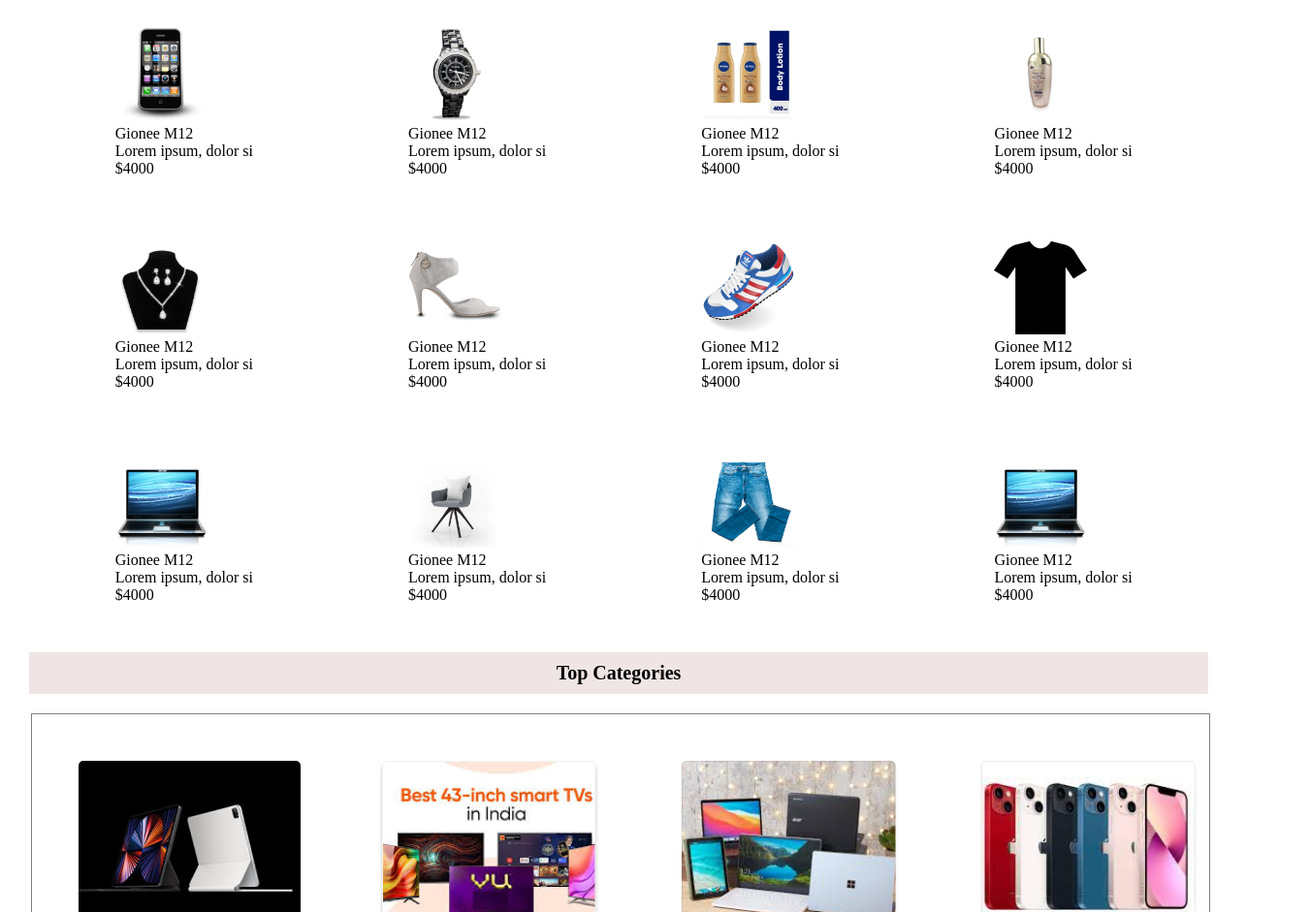
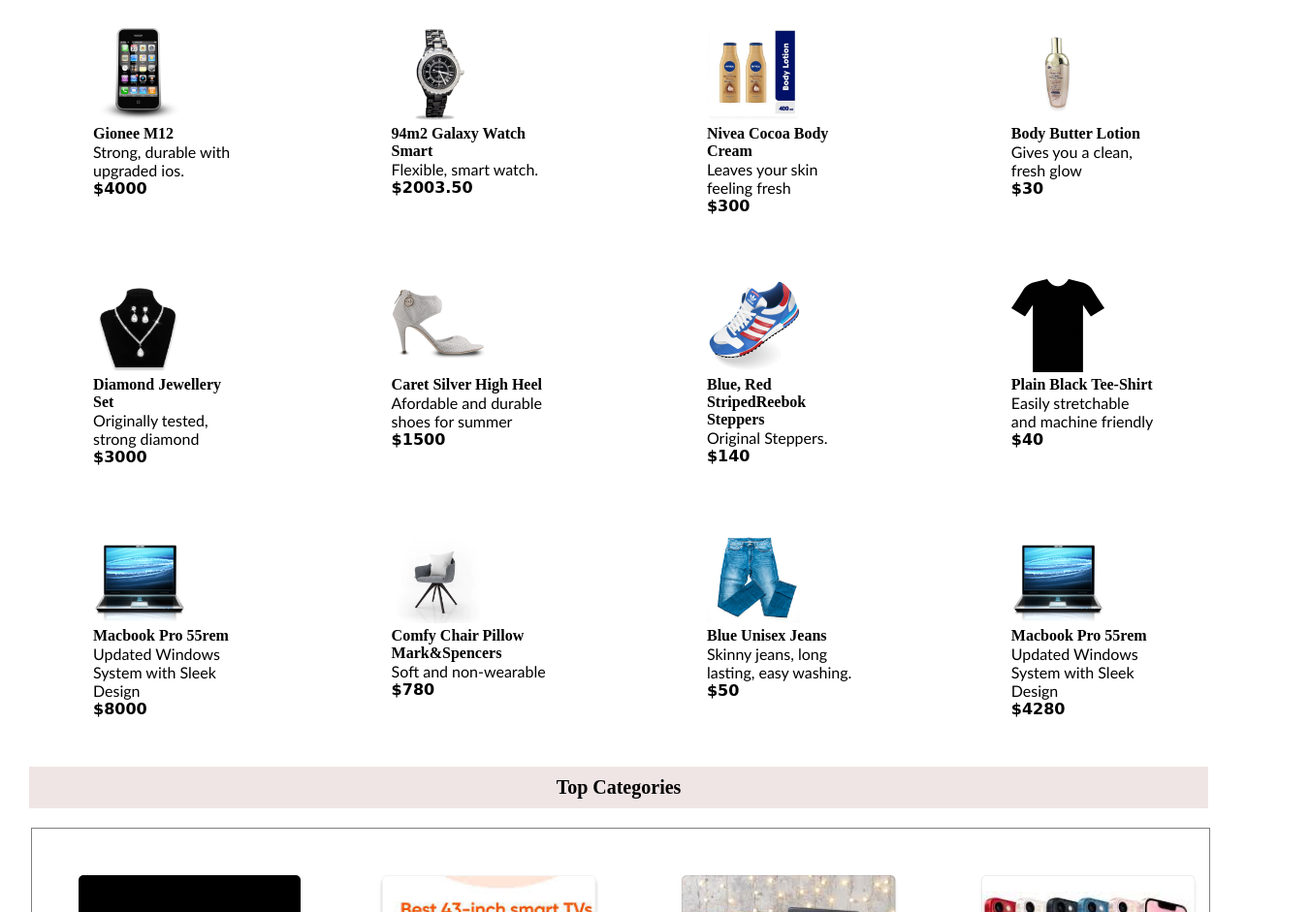
Before and after one commit to jessicakorubo/Online-Store-2, a plain HTML site: page index.html in a window 1280 px wide. Shown: the part 740-1681 px from the top of the page at 97% size, 1352 px wide, since content can reach past the window. Drawn offline with nearby package versions, Linux system fonts and the light colour scheme.

Commit message:
Updated the products names, descriptions and prices

```diff
--- a/index.html
+++ b/index.html
@@ -129,7 +129,7 @@
                 </div>
                 <div>
                     <div class="product-name">Gionee M12</div>
-                    <div class="product-properties">Lorem ipsum, dolor si</div>
+                    <div class="product-properties">Strong, durable with upgraded ios.</div>
                     <div class="product-price">$4000</div>
                     <div><img src="" alt=""></div>
                 </div>
@@ -139,9 +139,9 @@
                     <img src="images/WATCH-icon.png" alt="">
                 </div>
                 <div>
-                    <div class="product-name">Gionee M12</div>
-                    <div class="product-properties">Lorem ipsum, dolor si</div>
-                    <div class="product-price">$4000</div>
+                    <div class="product-name">94m2 Galaxy Watch Smart</div>
+                    <div class="product-properties">Flexible, smart watch.</div>
+                    <div class="product-price">$2003.50</div>
                     <div><img src="" alt=""></div>
                 </div>
             </div>
@@ -150,9 +150,9 @@
                     <img src="images/image 7cream.png" alt="">
                 </div>
                 <div>
-                    <div class="product-name">Gionee M12</div>
-                    <div class="product-properties">Lorem ipsum, dolor si</div>
-                    <div class="product-price">$4000</div>
+                    <div class="product-name">Nivea cocoa body cream</div>
+                    <div class="product-properties">Leaves your skin feeling fresh</div>
+                    <div class="product-price">$300</div>
                     <div><img src="" alt=""></div>
                 </div>
             </div>
@@ -161,9 +161,9 @@
                     <img src="images/image 8lotion.png" alt="">
                 </div>
                 <div>
-                    <div class="product-name">Gionee M12</div>
-                    <div class="product-properties">Lorem ipsum, dolor si</div>
-                    <div class="product-price">$4000</div>
+                    <div class="product-name">Body butter Lotion</div>
+                    <div class="product-properties">Gives you a clean, fresh glow</div>
+                    <div class="product-price">$30</div>
                     <div><img src="" alt=""></div>
                 </div>
             </div>
@@ -172,9 +172,9 @@
                     <img src="images/image 6.png" alt="">
                 </div>
                 <div>
-                    <div class="product-name">Gionee M12</div>
-                    <div class="product-properties">Lorem ipsum, dolor si</div>
-                    <div class="product-price">$4000</div>
+                    <div class="product-name">Diamond Jewellery set</div>
+                    <div class="product-properties">Originally tested, strong diamond</div>
+                    <div class="product-price">$3000</div>
                     <div><img src="" alt=""></div>
                 </div>
             </div>
@@ -183,9 +183,9 @@
                     <img src="images/Shoe.png" alt="">
                 </div>
                 <div>
-                    <div class="product-name">Gionee M12</div>
-                    <div class="product-properties">Lorem ipsum, dolor si</div>
-                    <div class="product-price">$4000</div>
+                    <div class="product-name">Caret Silver High Heel</div>
+                    <div class="product-properties">Afordable and durable shoes for summer</div>
+                    <div class="product-price">$1500</div>
                     <div><img src="" alt=""></div>
                 </div>
             </div>
@@ -194,9 +194,9 @@
                     <img src="images/sneakers2.png" alt="">
                 </div>
                 <div>
-                    <div class="product-name">Gionee M12</div>
-                    <div class="product-properties">Lorem ipsum, dolor si</div>
-                    <div class="product-price">$4000</div>
+                    <div class="product-name">Blue, red stripedReebok Steppers</div>
+                    <div class="product-properties">Original Steppers.</div>
+                    <div class="product-price">$140</div>
                     <div><img src="" alt=""></div>
                 </div>
             </div>
@@ -205,9 +205,9 @@
                     <img src="images/t-shirt.png" alt="">
                 </div>
                 <div>
-                    <div class="product-name">Gionee M12</div>
-                    <div class="product-properties">Lorem ipsum, dolor si</div>
-                    <div class="product-price">$4000</div>
+                    <div class="product-name">Plain Black Tee-Shirt</div>
+                    <div class="product-properties">Easily stretchable and machine friendly</div>
+                    <div class="product-price">$40</div>
                     <div><img src="" alt=""></div>
                 </div>
             </div>
@@ -216,9 +216,9 @@
                     <img src="images/laptop-icon.png" alt="">
                 </div>
                 <div>
-                    <div class="product-name">Gionee M12</div>
-                    <div class="product-properties">Lorem ipsum, dolor si</div>
-                    <div class="product-price">$4000</div>
+                    <div class="product-name">Macbook pro 55rem</div>
+                    <div class="product-properties">Updated Windows System with Sleek Design</div>
+                    <div class="product-price">$8000</div>
                     <div><img src="" alt=""></div>
                 </div>
             </div>
@@ -227,9 +227,9 @@
                     <img src="images/chair-pillow.jpg" alt="">
                 </div>
                 <div>
-                    <div class="product-name">Gionee M12</div>
-                    <div class="product-properties">Lorem ipsum, dolor si</div>
-                    <div class="product-price">$4000</div>
+                    <div class="product-name">Comfy chair pillow Mark&Spencers</div>
+                    <div class="product-properties">Soft and non-wearable</div>
+                    <div class="product-price">$780</div>
                     <div><img src="" alt=""></div>
                 </div>
             </div>
@@ -238,9 +238,9 @@
                     <img src="images/jeans.png" alt="">
                 </div>
                 <div>
-                    <div class="product-name">Gionee M12</div>
-                    <div class="product-properties">Lorem ipsum, dolor si</div>
-                    <div class="product-price">$4000</div>
+                    <div class="product-name">Blue unisex jeans</div>
+                    <div class="product-properties">Skinny jeans, long lasting, easy washing.</div>
+                    <div class="product-price">$50</div>
                     <div><img src="" alt=""></div>
                 </div>
             </div>
@@ -249,9 +249,9 @@
                     <img src="images/laptop-icon.png" alt="">
                 </div>
                 <div>
-                    <div class="product-name">Gionee M12</div>
-                    <div class="product-properties">Lorem ipsum, dolor si</div>
-                    <div class="product-price">$4000</div>
+                    <div class="product-name">Macbook pro 55rem</div>
+                    <div class="product-properties">Updated Windows System with Sleek Design</div>
+                    <div class="product-price">$4280</div>
                     <div><img src="" alt=""></div>
                 </div>
             </div>
--- a/styles.css
+++ b/styles.css
@@ -8,6 +8,19 @@ html {
 .categories:hover{
     transform: scale(1.1);
     transition: .9s ease transform;
+}
+.product-name {
+    /* color: red; */
+    font-weight: bold;
+    text-transform: capitalize;
+}
+.product-properties{
+    font-family: 'Trebuchet MS', 'Lucida Sans Unicode', 'Lucida Grande', 'Lucida Sans', Arial, sans-serif;
+
+}
+.product-price{
+    font-family:cursive;
+    font-weight: 900;
 }
 @media screen and (max-width: 800px){
     .container {
@@ -31,6 +44,7 @@ html {
     .container {
         margin-top: 1.5rem;
         width: 95%;
+        /* overflow: hidden; */
     }
     .home {
         display: flex;
@@ -117,11 +131,10 @@ html {
     }
     .slideshow-container {
         position: relative;
-        width: 84.5rem;
+        width: 100vw;
         height: 26rem;
         margin-top: 11px;
-        overflow-x: hidden;
-        overflow-y: hidden;
+        overflow: hidden;
     }
     .next {
         right: 0;
@@ -1244,15 +1257,14 @@ html {
         height: 80px;
         object-fit: contain;
     }
-    .products .product-name {
-        font-weight: bold;
+    .product-name {
+        font-weight: 900;
     }
     .products .product-properties {
         font-family:Cambria, Cochin, Georgia, Times, 'Times New Roman', serif;
     }
     .products .product-price {
         font-weight: bold;
-        color:rgb(196, 48, 26);
     }
     .slider2 {
         width: 100%;
@@ -1306,6 +1318,7 @@ html {
     .categories{
         margin-bottom: 2rem;
     }
+
     .categories:hover{
         transform: scale(1.1);
         transition: .9s ease transform;
```
